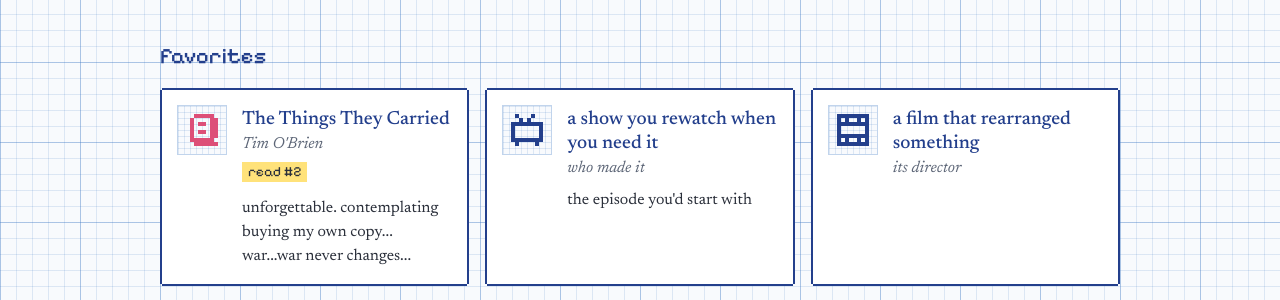
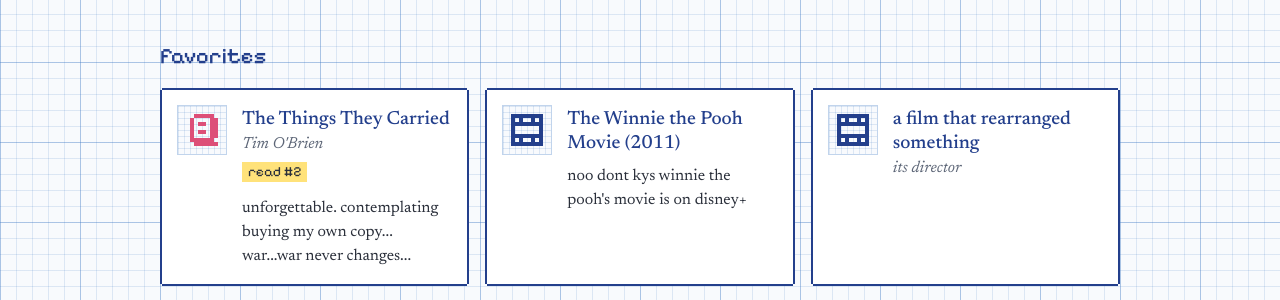
Before and after one commit to alijahbuada/natalogue, a Jekyll site: the page built from shelves.html, in a window 1280 px wide. Shown: the part 1138-1438 px from the top of the page. Built offline with Jekyll 4.4.1, drawn with Linux system fonts in a browser that asks for light colours.

Commit message:
Update _data/shelves.yml (via editor)

```diff
--- a/_data/shelves.yml
+++ b/_data/shelves.yml
@@ -31,10 +31,9 @@
     progress: "read #2"
     note: unforgettable. contemplating buying my own copy... war...war never
       changes...
-  - title: a show you rewatch when you need it
-    type: show
-    by: who made it
-    note: the episode you'd start with
+  - title: The Winnie the Pooh Movie (2011)
+    type: film
+    note: noo dont kys winnie the pooh's movie is on disney+
   - title: a film that rearranged something
     type: film
     by: its director
```
